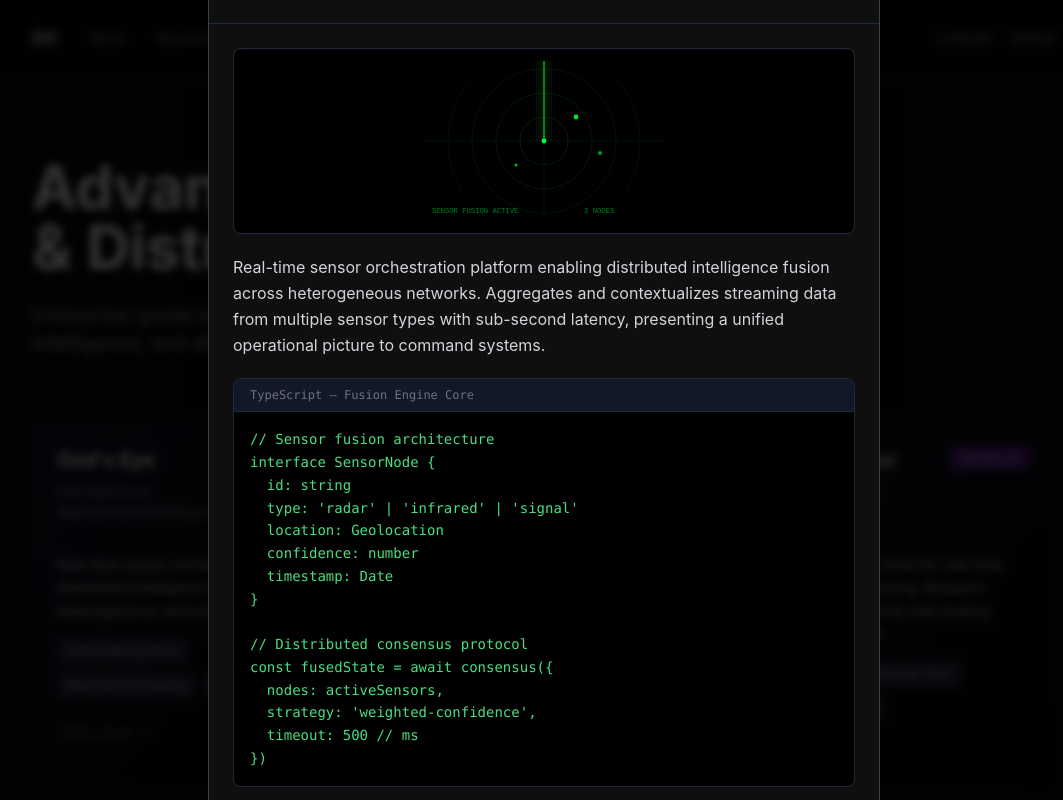
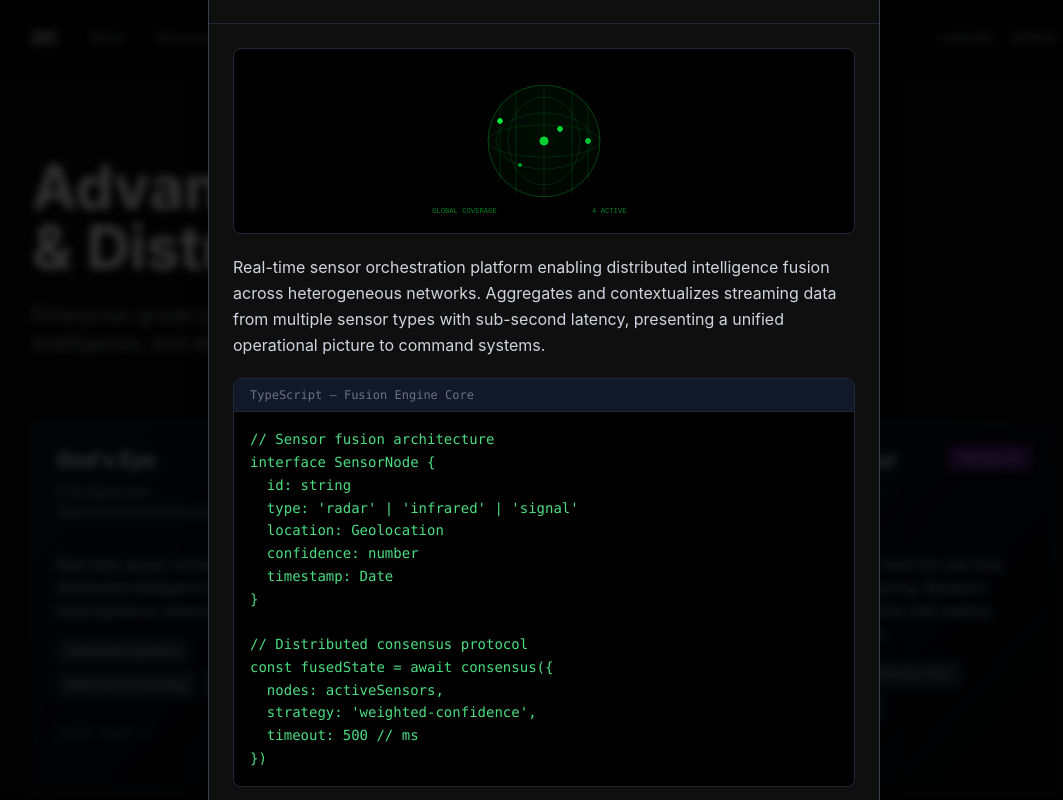
Before and after one commit to deviecall-design/damien-portfolio, a Next.js app: page / in a window 1280 px wide. Both pictures are taken after a click on the button 290 px from the left and 605 px from the top of the page. Shown: the top 800 px of the page, without its empty margins (96-1159 px from the left). Built offline with nearby package versions, Linux system fonts and the light colour scheme.

Commit message:
Globe animation for Gods Eye + ElectraScan modal fix

```diff
--- a/components/visuals/GodsEyeVisual.tsx
+++ b/components/visuals/GodsEyeVisual.tsx
@@ -3,31 +3,82 @@
 export function GodsEyeVisual() {
   return (
     <svg viewBox="0 0 300 200" className="w-full h-40 bg-black rounded-lg" xmlns="http://www.w3.org/2000/svg">
-      {/* Radar rings */}
-      {[30, 60, 90, 120].map((r, i) => (
-        <circle key={r} cx="150" cy="100" r={r} fill="none" stroke="#00ff41" strokeWidth="0.5" opacity={0.3 - i * 0.05} />
-      ))}
-      {/* Crosshairs */}
-      <line x1="150" y1="0" x2="150" y2="200" stroke="#00ff41" strokeWidth="0.4" opacity="0.2" />
-      <line x1="0" y1="100" x2="300" y2="100" stroke="#00ff41" strokeWidth="0.4" opacity="0.2" />
-      {/* Sweep */}
-      <animateTransform attributeName="transform" type="rotate" values="0 150 100;360 150 100" dur="4s" repeatCount="indefinite" />
-      <line x1="150" y1="100" x2="150" y2="0" stroke="#00ff41" strokeWidth="1.5" opacity="0.8" />
-      <line x1="150" y1="100" x2="150" y2="0" stroke="#00ff41" strokeWidth="20" opacity="0.05" />
-      {/* Blips */}
-      <circle cx="190" cy="70" r="3" fill="#00ff41" opacity="0.9">
-        <animate attributeName="opacity" values="0.9;0.2;0.9" dur="2s" repeatCount="indefinite" />
+      {/* Define perspective transform */}
+      <defs>
+        <radialGradient id="globeGradient" cx="50%" cy="40%">
+          <stop offset="0%" style={{stopColor: '#00ff41', stopOpacity: '0.1'}} />
+          <stop offset="100%" style={{stopColor: '#00ff41', stopOpacity: '0.05'}} />
+        </radialGradient>
+      </defs>
+
+      {/* Globe sphere base */}
+      <circle cx="150" cy="100" r="70" fill="url(#globeGradient)" stroke="#00ff41" strokeWidth="0.5" opacity="0.6" />
+
+      {/* Rotating longitude lines (vertical) */}
+      <g stroke="#00ff41" strokeWidth="0.5" opacity="0.3">
+        <line x1="150" y1="30" x2="150" y2="170" />
+        <line x1="115" y1="35" x2="115" y2="165" />
+        <line x1="185" y1="35" x2="185" y2="165" />
+        <line x1="95" y1="50" x2="95" y2="150" />
+        <line x1="205" y1="50" x2="205" y2="150" />
+      </g>
+
+      {/* Latitude lines (horizontal curves) */}
+      <g stroke="#00ff41" strokeWidth="0.5" opacity="0.3" fill="none">
+        <ellipse cx="150" cy="100" rx="70" ry="20" />
+        <ellipse cx="150" cy="100" rx="60" ry="35" />
+        <ellipse cx="150" cy="100" rx="45" ry="55" />
+      </g>
+
+      {/* Animated active nodes on globe */}
+      {/* North America */}
+      <circle cx="95" cy="75" r="3" fill="#00ff41" opacity="0.9">
+        <animate attributeName="opacity" values="0.3;0.9;0.3" dur="2s" repeatCount="indefinite" />
       </circle>
-      <circle cx="115" cy="130" r="2" fill="#00ff41" opacity="0.7">
-        <animate attributeName="opacity" values="0.7;0.1;0.7" dur="3s" repeatCount="indefinite" />
+      <circle cx="95" cy="75" r="3" fill="none" stroke="#00ff41" strokeWidth="1">
+        <animate attributeName="r" values="3;12" dur="2s" repeatCount="indefinite" />
+        <animate attributeName="opacity" values="0.8;0" dur="2s" repeatCount="indefinite" />
       </circle>
-      <circle cx="220" cy="115" r="2.5" fill="#00ff41" opacity="0.6">
-        <animate attributeName="opacity" values="0.6;0.1;0.6" dur="2.5s" repeatCount="indefinite" />
+
+      {/* Europe/Africa */}
+      <circle cx="170" cy="85" r="3" fill="#00ff41" opacity="0.8">
+        <animate attributeName="opacity" values="0.4;0.8;0.4" dur="2.5s" repeatCount="indefinite" />
       </circle>
-      {/* Center dot */}
-      <circle cx="150" cy="100" r="3" fill="#00ff41" />
-      <text x="10" y="190" fill="#00ff41" fontSize="9" fontFamily="monospace" opacity="0.5">SENSOR FUSION ACTIVE</text>
-      <text x="200" y="190" fill="#00ff41" fontSize="9" fontFamily="monospace" opacity="0.5">3 NODES</text>
+      <circle cx="170" cy="85" r="3" fill="none" stroke="#00ff41" strokeWidth="1">
+        <animate attributeName="r" values="3;12" dur="2.5s" repeatCount="indefinite" />
+        <animate attributeName="opacity" values="0.8;0" dur="2.5s" repeatCount="indefinite" />
+      </circle>
+
+      {/* Asia/Pacific */}
+      <circle cx="205" cy="100" r="3" fill="#00ff41" opacity="0.7">
+        <animate attributeName="opacity" values="0.2;0.7;0.2" dur="3s" repeatCount="indefinite" />
+      </circle>
+      <circle cx="205" cy="100" r="3" fill="none" stroke="#00ff41" strokeWidth="1">
+        <animate attributeName="r" values="3;12" dur="3s" repeatCount="indefinite" />
+        <animate attributeName="opacity" values="0.8;0" dur="3s" repeatCount="indefinite" />
+      </circle>
+
+      {/* South America */}
+      <circle cx="120" cy="130" r="2.5" fill="#00ff41" opacity="0.6">
+        <animate attributeName="opacity" values="0.1;0.6;0.1" dur="2.2s" repeatCount="indefinite" />
+      </circle>
+
+      {/* Center indicator */}
+      <circle cx="150" cy="100" r="5" fill="#00ff41" opacity="0.8" />
+      <circle cx="150" cy="100" r="5" fill="none" stroke="#00ff41" strokeWidth="1.5" opacity="0.6">
+        <animate attributeName="r" values="5;20" dur="1.5s" repeatCount="indefinite" />
+        <animate attributeName="opacity" values="0.6;0" dur="1.5s" repeatCount="indefinite" />
+      </circle>
+
+      {/* Globe rotation animation (subtle tilt) */}
+      <g opacity="0.5">
+        <animateTransform attributeName="transform" type="rotate" values="0 150 100;360 150 100" dur="20s" repeatCount="indefinite" />
+        <circle cx="150" cy="100" r="70" fill="none" stroke="#00ff41" strokeWidth="0.3" opacity="0.2" />
+      </g>
+
+      {/* Labels */}
+      <text x="10" y="190" fill="#00ff41" fontSize="9" fontFamily="monospace" opacity="0.5">GLOBAL COVERAGE</text>
+      <text x="210" y="190" fill="#00ff41" fontSize="9" fontFamily="monospace" opacity="0.5">4 ACTIVE</text>
     </svg>
   )
 }
```
